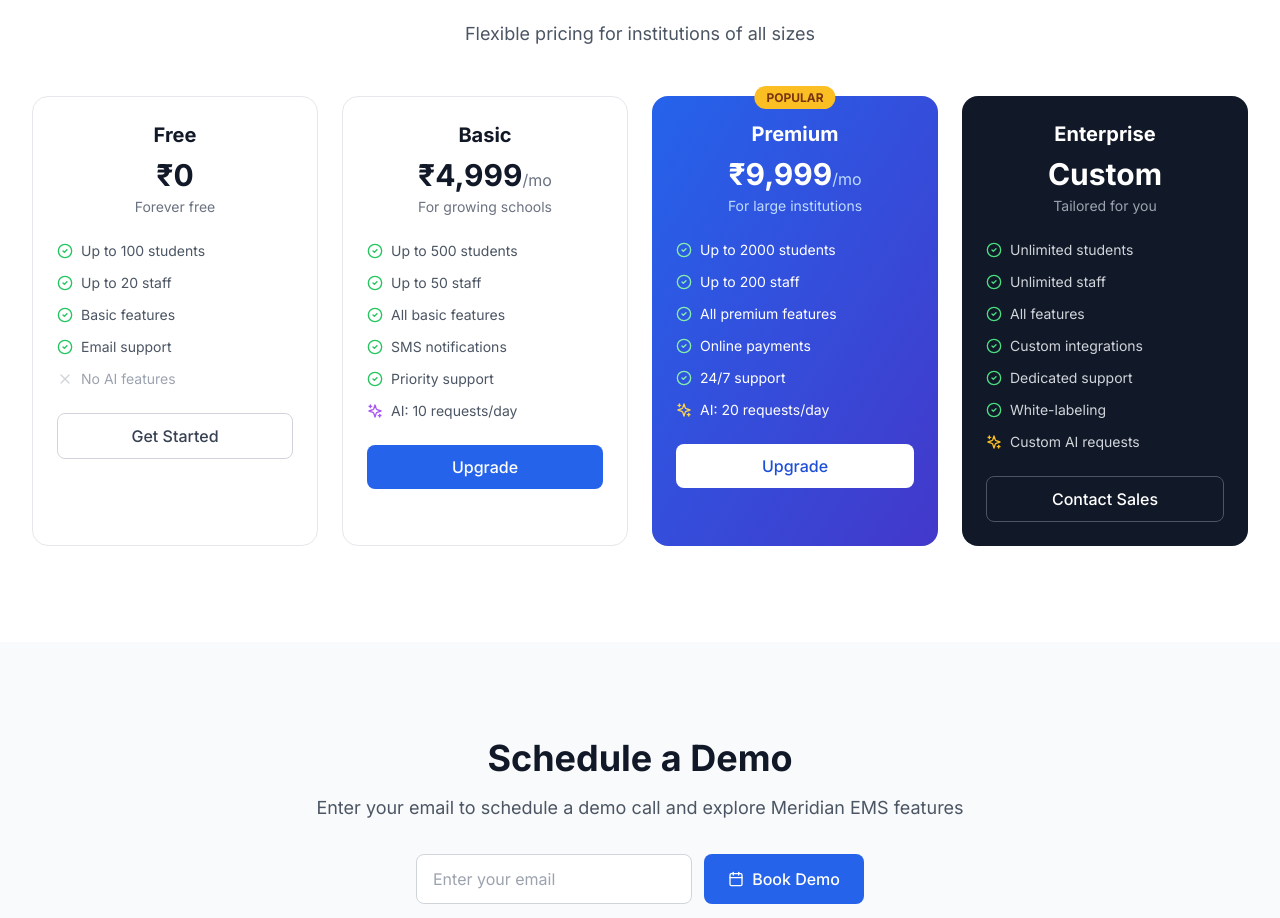
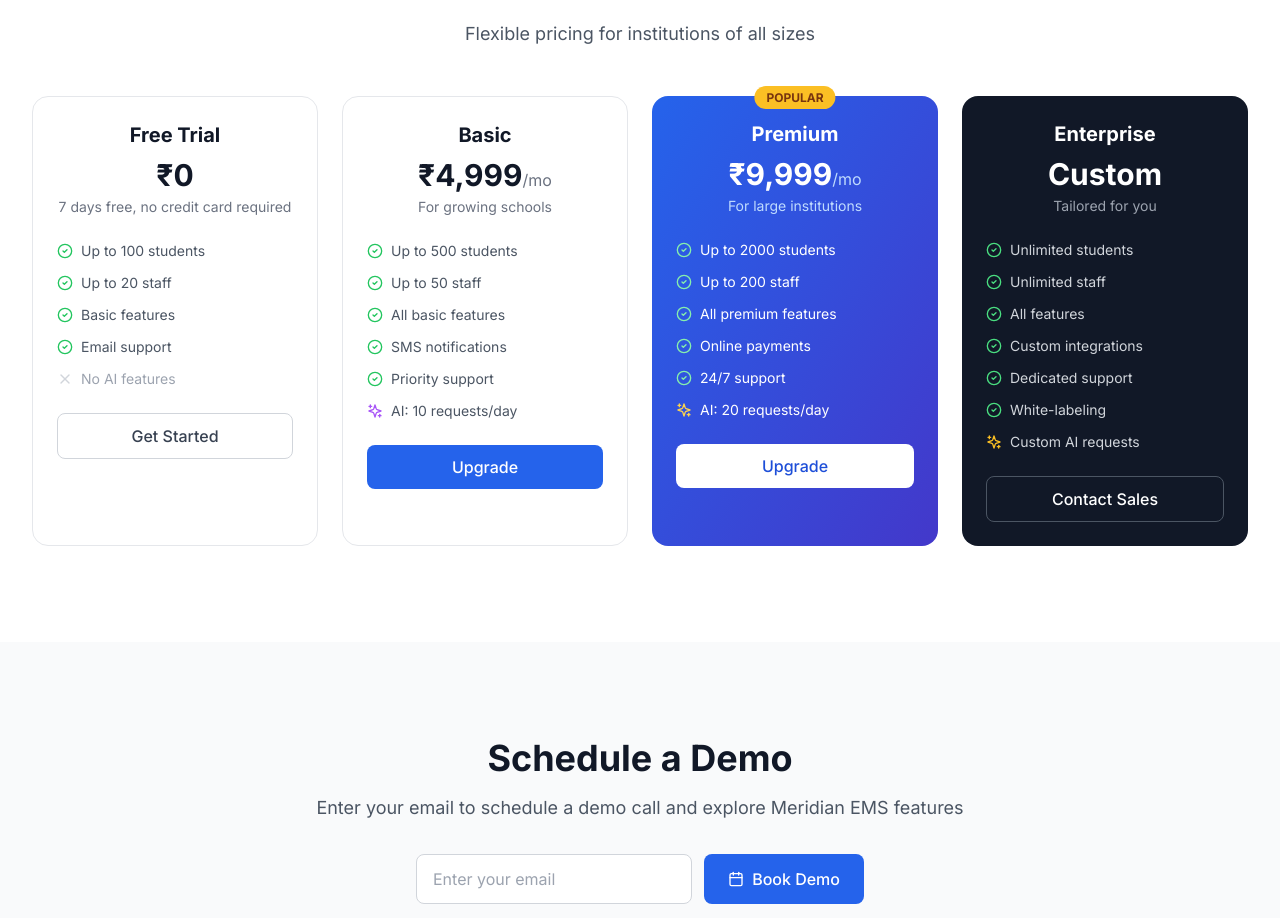
Before and after one commit to regression1607/meridian-frontend, a React (Vite) app: page / in a window 1280 px wide. Shown: the part 3649-4567 px from the top of the page. Built offline with nearby package versions, Linux system fonts and the light colour scheme; no server answers.

Commit message:
edit sub

```diff
--- a/src/pages/public/LandingPage.jsx
+++ b/src/pages/public/LandingPage.jsx
@@ -612,9 +612,9 @@ export default function LandingPage() {
               className="bg-white rounded-2xl border border-gray-200 p-6 hover:shadow-lg transition-shadow"
             >
               <div className="text-center mb-6">
-                <h3 className="text-xl font-bold text-gray-900 mb-2">Free</h3>
+                <h3 className="text-xl font-bold text-gray-900 mb-2">Free Trial</h3>
                 <div className="text-3xl font-bold text-gray-900">₹0</div>
-                <p className="text-gray-500 text-sm mt-1">Forever free</p>
+                <p className="text-gray-500 text-sm mt-1">7 days free, no credit card required</p>
               </div>
               <ul className="space-y-3 mb-6">
                 <li className="flex items-center gap-2 text-sm text-gray-600">
```
